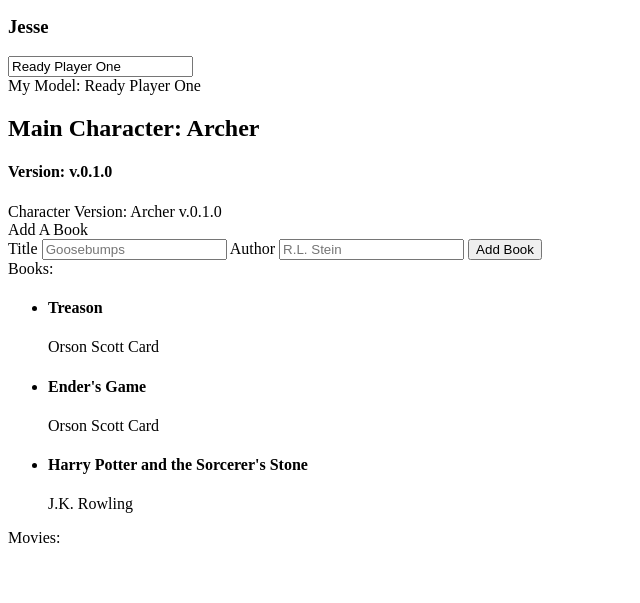
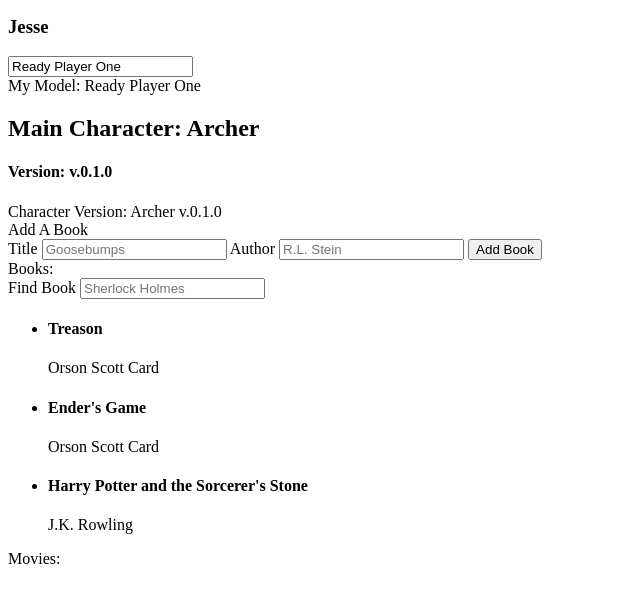
Before and after one commit to sogalutira/angular-demo, a website: page public/index.html in a window 1280 px wide. Shown: the part 101-704 px from the top of the page, without its empty margins (0-640 px from the left). Drawn offline with nearby package versions, Linux system fonts and the light colour scheme; no server answers.

Commit message:
step18_model_bound_filters

```diff
--- a/public/index.html
+++ b/public/index.html
@@ -63,8 +63,20 @@
   <div>
     Books:
   </div>
+  <div>
+    <label>
+      Find Book
+      <input
+        type="search"
+        name="bookTitle"
+        placeholder="Sherlock Holmes"
+        ng-model="bookTitleFilterValue"
+      >
+      {{ bookTitleFilterValue }}
+    </label>
+  </div>
     <ul>
-      <li ng-repeat="book in BookService.books">
+      <li ng-repeat="book in BookService.books | filter: { title: bookTitleFilterValue }">
         <h4>
           {{ book.title }}
         </h4>
```
